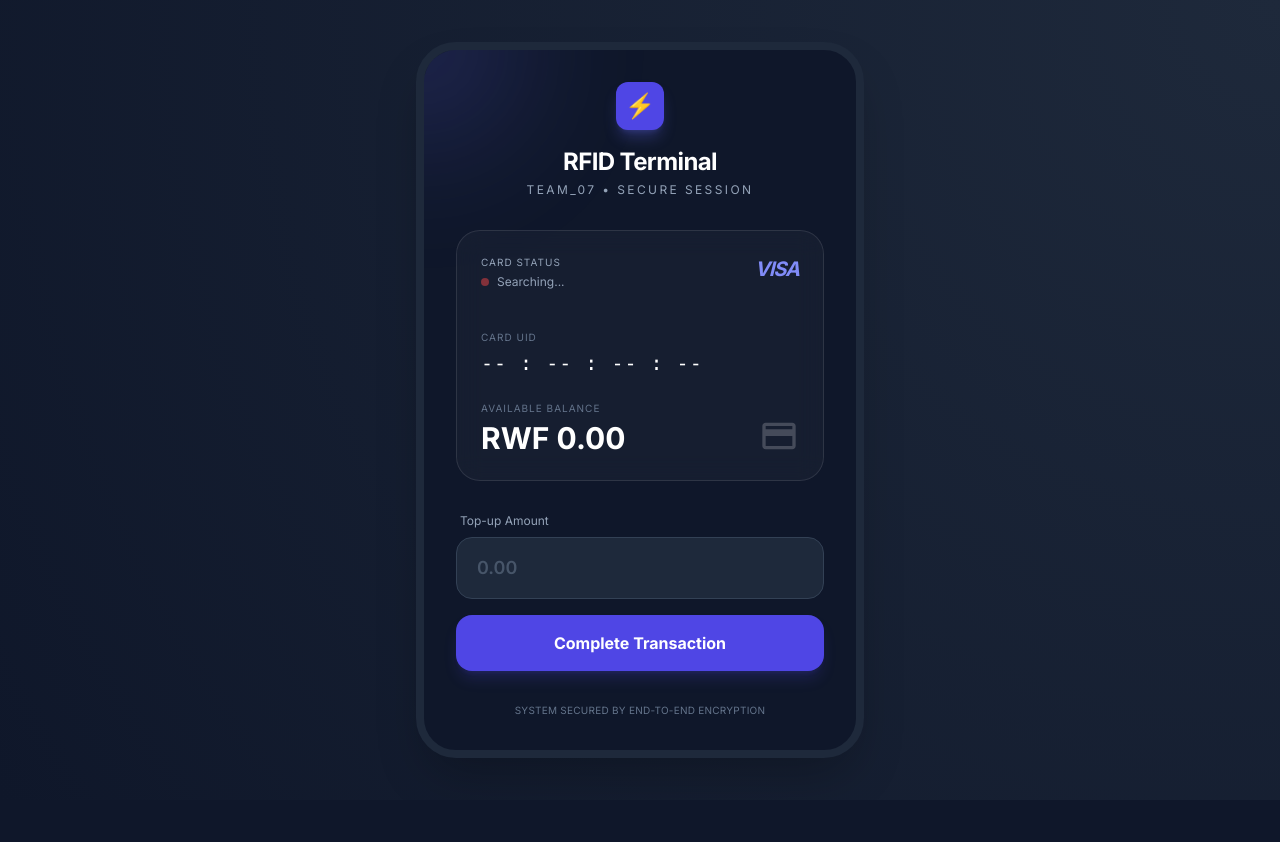
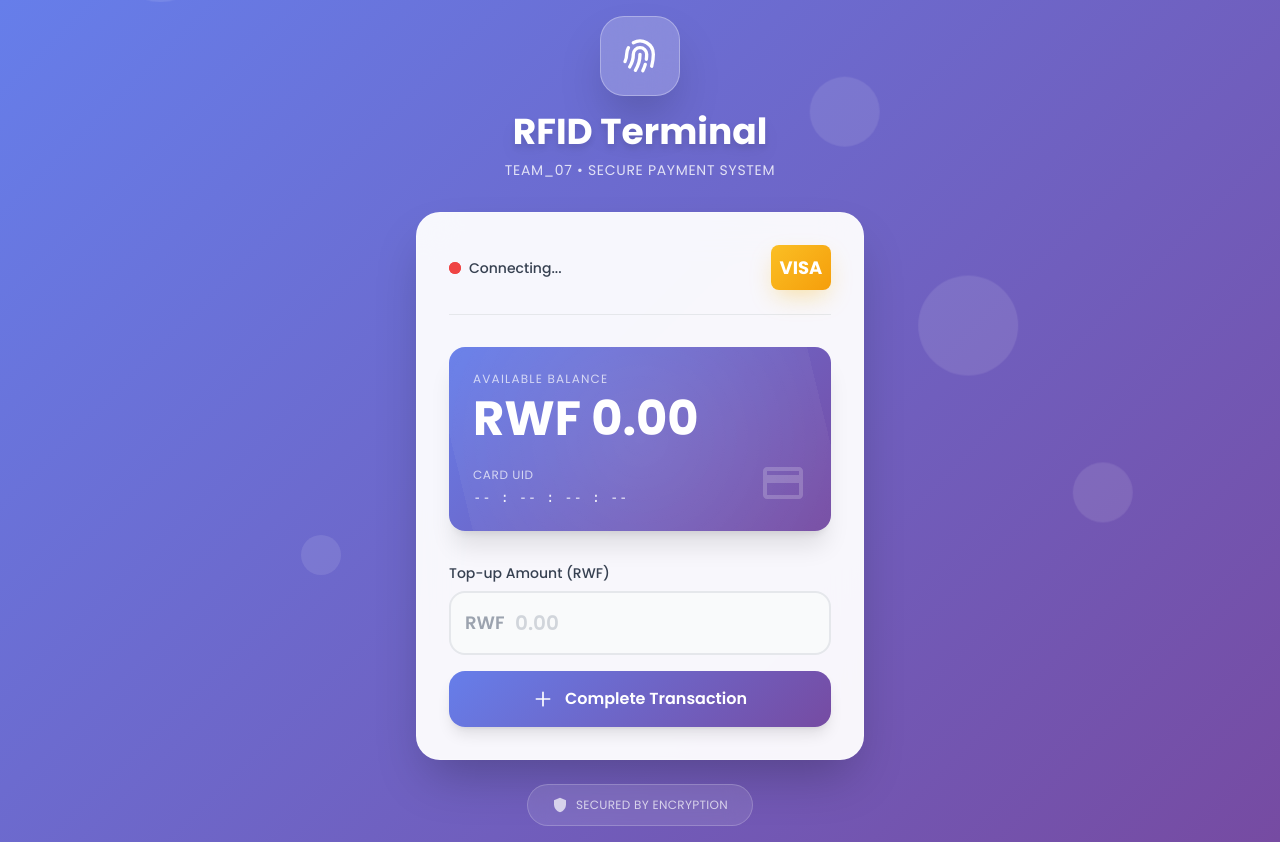
Before and after one commit to Sonia-ship-it/RFID-Card-Top-Up-System, a website: page index.html in a window 1280 px wide. Before the commit the page ends 800 px from the top, so only its background shows below. Drawn offline with nearby package versions, Linux system fonts and the light colour scheme.

Commit message:
Initial commit: RFID Tap-and-Go system

```diff
--- a/backend.js
+++ b/backend.js
@@ -19,7 +19,7 @@ app.get('/', (req, res) => {
   res.sendFile(path.join(__dirname, 'index.html'));
 });
 
-const PORT = 9207;
+const PORT = 9213;
 
 // Store balances per card UID
 const cardBalances = {};
--- a/index.html
+++ b/index.html
@@ -1,97 +1,298 @@
 <!DOCTYPE html>
-<html lang="en" class="dark">
+<html lang="en">
 
 <head>
   <meta charset="UTF-8">
   <meta name="viewport" content="width=device-width, initial-scale=1.0">
   <title>RFID Dashboard - team_07</title>
   <script src="https://cdn.tailwindcss.com"></script>
-  <link href="https://fonts.googleapis.com/css2?family=Inter:wght@300;400;600;700&display=swap" rel="stylesheet">
+  <link href="https://fonts.googleapis.com/css2?family=Poppins:wght@300;400;500;600;700&display=swap" rel="stylesheet">
   <style>
+    * {
+      margin: 0;
+      padding: 0;
+      box-sizing: border-box;
+    }
+
     body {
-      font-family: 'Inter', sans-serif;
-      background-color: #0f172a;
-      background-image: radial-gradient(circle at top right, #1e293b, #0f172a);
+      font-family: 'Poppins', sans-serif;
+      background: linear-gradient(135deg, #667eea 0%, #764ba2 100%);
+      position: relative;
+      overflow-x: hidden;
     }
-    .glass {
-      background: rgba(255, 255, 255, 0.03);
-      backdrop-filter: blur(12px);
-      border: 1px solid rgba(255, 255, 255, 0.1);
+
+    /* Animated background particles */
+    .particles {
+      position: fixed;
+      top: 0;
+      left: 0;
+      width: 100%;
+      height: 100%;
+      overflow: hidden;
+      z-index: 0;
     }
-    .status-hide { display: none; }
+
+    .particle {
+      position: absolute;
+      background: rgba(255, 255, 255, 0.1);
+      border-radius: 50%;
+      animation: float 15s infinite;
+    }
+
+    @keyframes float {
+      0%, 100% { transform: translateY(0) translateX(0); }
+      25% { transform: translateY(-100px) translateX(50px); }
+      50% { transform: translateY(-200px) translateX(-50px); }
+      75% { transform: translateY(-100px) translateX(100px); }
+    }
+
+    .glass-card {
+      background: rgba(255, 255, 255, 0.95);
+      backdrop-filter: blur(20px);
+      border: 1px solid rgba(255, 255, 255, 0.3);
+      box-shadow: 0 25px 50px -12px rgba(0, 0, 0, 0.25);
+    }
+
+    .balance-card {
+      background: linear-gradient(135deg, #667eea 0%, #764ba2 100%);
+      position: relative;
+      overflow: hidden;
+    }
+
+    .balance-card::before {
+      content: '';
+      position: absolute;
+      top: -50%;
+      right: -50%;
+      width: 200%;
+      height: 200%;
+      background: radial-gradient(circle, rgba(255,255,255,0.1) 0%, transparent 70%);
+      animation: shimmer 3s infinite;
+    }
+
+    @keyframes shimmer {
+      0%, 100% { transform: rotate(0deg); }
+      50% { transform: rotate(180deg); }
+    }
+
+    .pulse-ring {
+      animation: pulse-ring 2s cubic-bezier(0.4, 0, 0.6, 1) infinite;
+    }
+
+    @keyframes pulse-ring {
+      0%, 100% {
+        opacity: 1;
+        transform: scale(1);
+      }
+      50% {
+        opacity: 0.5;
+        transform: scale(1.1);
+      }
+    }
+
+    input:focus {
+      outline: none;
+      box-shadow: 0 0 0 3px rgba(102, 126, 234, 0.3);
+    }
+
+    .btn-gradient {
+      background: linear-gradient(135deg, #667eea 0%, #764ba2 100%);
+      transition: all 0.3s ease;
+    }
+
+    .btn-gradient:hover {
+      transform: translateY(-2px);
+      box-shadow: 0 20px 40px -15px rgba(102, 126, 234, 0.5);
+    }
+
+    .btn-gradient:active {
+      transform: translateY(0);
+    }
+
+    .card-shine {
+      position: relative;
+      overflow: hidden;
+    }
+
+    .card-shine::after {
+      content: '';
+      position: absolute;
+      top: -50%;
+      left: -50%;
+      width: 200%;
+      height: 200%;
+      background: linear-gradient(
+        45deg,
+        transparent 30%,
+        rgba(255, 255, 255, 0.3) 50%,
+        transparent 70%
+      );
+      transform: rotate(45deg);
+      animation: shine 3s infinite;
+    }
+
+    @keyframes shine {
+      0% { transform: translateX(-100%) translateY(-100%) rotate(45deg); }
+      100% { transform: translateX(100%) translateY(100%) rotate(45deg); }
+    }
+
+    .status-success {
+      background: linear-gradient(135deg, #10b981 0%, #059669 100%);
+      color: white;
+    }
+
+    .status-error {
+      background: linear-gradient(135deg, #ef4444 0%, #dc2626 100%);
+      color: white;
+    }
+
+    .connection-indicator {
+      position: relative;
+      display: inline-flex;
+      align-items: center;
+      gap: 8px;
+    }
+
+    .status-dot {
+      width: 12px;
+      height: 12px;
+      border-radius: 50%;
+      position: relative;
+    }
+
+    .status-dot::before {
+      content: '';
+      position: absolute;
+      inset: -4px;
+      border-radius: 50%;
+      border: 2px solid currentColor;
+      opacity: 0;
+      animation: ping 2s cubic-bezier(0, 0, 0.2, 1) infinite;
+    }
+
+    @keyframes ping {
+      75%, 100% {
+        transform: scale(2);
+        opacity: 0;
+      }
+    }
+
+    .card-icon {
+      width: 60px;
+      height: 45px;
+      background: linear-gradient(135deg, #fbbf24 0%, #f59e0b 100%);
+      border-radius: 8px;
+      display: flex;
+      align-items: center;
+      justify-content: center;
+      font-weight: bold;
+      color: white;
+      font-size: 18px;
+      box-shadow: 0 10px 25px -5px rgba(251, 191, 36, 0.4);
+    }
   </style>
 </head>
 
 <body class="flex items-center justify-center min-h-screen p-4">
 
-  <div class="w-full max-w-md bg-slate-900 rounded-[2.5rem] shadow-2xl border-8 border-slate-800 p-8 flex flex-col relative overflow-hidden">
-
-    <div class="absolute -top-24 -left-24 w-48 h-48 bg-indigo-500/20 rounded-full blur-3xl"></div>
-
-    <div class="relative z-10 text-center mb-8">
-      <div class="inline-flex items-center justify-center w-12 h-12 bg-indigo-600 rounded-xl mb-4 shadow-lg shadow-indigo-500/30">
-        <span class="text-2xl">⚡</span>
-      </div>
-      <h1 class="text-2xl font-bold text-white tracking-tight">RFID Terminal</h1>
-      <p class="text-slate-400 text-xs uppercase tracking-[0.2em] mt-1">team_07 • secure session</p>
+  <!-- Animated background particles -->
+  <div class="particles">
+    <div class="particle" style="width: 80px; height: 80px; top: 10%; left: 10%; animation-delay: 0s;"></div>
+    <div class="particle" style="width: 60px; height: 60px; top: 70%; left: 80%; animation-delay: 2s;"></div>
+    <div class="particle" style="width: 100px; height: 100px; top: 40%; left: 70%; animation-delay: 4s;"></div>
+    <div class="particle" style="width: 40px; height: 40px; top: 80%; left: 20%; animation-delay: 1s;"></div>
+    <div class="particle" style="width: 70px; height: 70px; top: 20%; left: 60%; animation-delay: 3s;"></div>
   </div>
 
-    <div class="glass rounded-3xl p-6 mb-8 relative z-10 overflow-hidden">
-      <div class="flex justify-between items-start mb-10">
-        <div class="text-slate-400">
-          <p class="text-[10px] uppercase tracking-widest mb-1">Card Status</p>
-          <div id="connection-dot" class="flex items-center gap-2">
-            <span class="w-2 h-2 bg-red-500 rounded-full animate-pulse"></span>
-            <span class="text-xs font-medium" id="status-text">Searching...</span>
+  <!-- Main Container -->
+  <div class="w-full max-w-md relative z-10">
+
+    <!-- Header -->
+    <div class="text-center mb-8">
+      <div class="inline-flex items-center justify-center w-20 h-20 rounded-3xl mb-4 bg-white/20 backdrop-blur-lg border border-white/30 shadow-2xl">
+        <svg class="w-10 h-10 text-white" fill="none" stroke="currentColor" viewBox="0 0 24 24">
+          <path stroke-linecap="round" stroke-linejoin="round" stroke-width="2" d="M12 11c0 3.517-1.009 6.799-2.753 9.571m-3.44-2.04l.054-.09A13.916 13.916 0 008 11a4 4 0 118 0c0 1.017-.07 2.019-.203 3m-2.118 6.844A21.88 21.88 0 0015.171 17m3.839 1.132c.645-2.266.99-4.659.99-7.132A8 8 0 008 4.07M3 15.364c.64-1.319 1-2.8 1-4.364 0-1.457.39-2.823 1.07-4"></path>
+        </svg>
       </div>
-        </div>
-        <div class="text-indigo-400 font-bold italic tracking-tighter text-xl">VISA</div>
+      <h1 class="text-4xl font-bold text-white mb-2 drop-shadow-lg">RFID Terminal</h1>
+      <p class="text-white/80 text-sm tracking-wider uppercase">team_07 • Secure Payment System</p>
     </div>
 
-      <div class="mb-6">
-        <p class="text-[10px] text-slate-500 uppercase tracking-widest mb-1">Card UID</p>
-        <p id="uid" class="text-xl font-mono text-white tracking-wider">-- : -- : -- : --</p>
+    <!-- Main Card -->
+    <div class="glass-card rounded-3xl p-8 mb-6 shadow-2xl">
+
+      <!-- Connection Status -->
+      <div class="flex justify-between items-center mb-8 pb-6 border-b border-gray-200">
+        <div class="connection-indicator">
+          <div id="connection-dot" class="status-dot bg-red-500">
+            <span class="absolute inset-0 rounded-full bg-red-500"></span>
+          </div>
+          <span class="text-sm font-medium text-gray-700" id="status-text">Connecting...</span>
+        </div>
+        <div class="card-icon">VISA</div>
       </div>
 
+      <!-- Balance Display Card -->
+      <div class="balance-card card-shine rounded-2xl p-6 mb-8 shadow-xl">
+        <div class="relative z-10">
+          <p class="text-white/70 text-xs uppercase tracking-widest mb-2">Available Balance</p>
+          <p id="balance" class="text-5xl font-bold text-white mb-4">RWF 0.00</p>
           <div class="flex justify-between items-end">
             <div>
-          <p class="text-[10px] text-slate-500 uppercase tracking-widest mb-1">Available Balance</p>
-          <p id="balance" class="text-3xl font-bold text-white">RWF 0.00</p>
+              <p class="text-white/70 text-xs uppercase tracking-wider mb-1">Card UID</p>
+              <p id="uid" class="text-sm font-mono text-white/90 tracking-wider">-- : -- : -- : --</p>
             </div>
-        <div class="w-10 h-10 opacity-20">
-            <svg fill="currentColor" viewBox="0 0 24 24" class="text-white"><path d="M20 4H4c-1.11 0-1.99.89-1.99 2L2 18c0 1.11.89 2 2 2h16c1.11 0 2-.89 2-2V6c0-1.11-.89-2-2-2zm0 14H4v-6h16v6zm0-10H4V6h16v2z"/></svg>
+            <svg class="w-12 h-12 text-white/20" fill="currentColor" viewBox="0 0 24 24">
+              <path d="M20 4H4c-1.11 0-1.99.89-1.99 2L2 18c0 1.11.89 2 2 2h16c1.11 0 2-.89 2-2V6c0-1.11-.89-2-2-2zm0 14H4v-6h16v6zm0-10H4V6h16v2z"/>
+            </svg>
           </div>
         </div>
       </div>
 
-    <div class="space-y-4 relative z-10">
+      <!-- Top-up Form -->
+      <div class="space-y-4">
         <div>
-        <label class="text-xs text-slate-400 ml-1 mb-2 block">Top-up Amount</label>
+          <label class="block text-sm font-medium text-gray-700 mb-2">Top-up Amount (RWF)</label>
+          <div class="relative">
+            <span class="absolute left-4 top-1/2 transform -translate-y-1/2 text-gray-400 text-lg font-semibold">RWF</span>
             <input id="amt" type="number" placeholder="0.00"
-               class="w-full bg-slate-800 border border-slate-700 text-white rounded-2xl px-5 py-4 focus:outline-none focus:ring-2 focus:ring-indigo-500 transition-all text-lg font-semibold placeholder:text-slate-600">
+                   class="w-full bg-gray-50 border-2 border-gray-200 text-gray-900 rounded-2xl pl-16 pr-4 py-4 text-xl font-semibold placeholder:text-gray-300 transition-all">
+          </div>
         </div>
 
         <button onclick="topup(event)"
-              class="w-full bg-indigo-600 hover:bg-indigo-500 active:scale-[0.98] text-white font-bold py-4 rounded-2xl transition-all shadow-lg shadow-indigo-600/20 flex items-center justify-center gap-3">
+                class="btn-gradient w-full text-white font-semibold py-4 rounded-2xl flex items-center justify-center gap-3 shadow-lg">
+          <svg class="w-5 h-5" fill="none" stroke="currentColor" viewBox="0 0 24 24">
+            <path stroke-linecap="round" stroke-linejoin="round" stroke-width="2" d="M12 4v16m8-8H4"></path>
+          </svg>
           <span>Complete Transaction</span>
         </button>
 
-      <div id="status-msg" class="text-sm text-center p-3 rounded-xl hidden"></div>
+        <div id="status-msg" class="text-sm text-center p-4 rounded-xl font-medium hidden shadow-lg"></div>
+      </div>
     </div>
 
-    <div class="mt-auto pt-8 text-center">
-      <p class="text-slate-500 text-[10px] tracking-wide">SYSTEM SECURED BY END-TO-END ENCRYPTION</p>
+    <!-- Footer -->
+    <div class="text-center">
+      <div class="inline-flex items-center gap-2 bg-white/10 backdrop-blur-md rounded-full px-6 py-3 border border-white/20">
+        <svg class="w-4 h-4 text-white/70" fill="currentColor" viewBox="0 0 24 24">
+          <path d="M12 1L3 5v6c0 5.55 3.84 10.74 9 12 5.16-1.26 9-6.45 9-12V5l-9-4z"/>
+        </svg>
+        <p class="text-white/70 text-xs tracking-wide uppercase">Secured by Encryption</p>
       </div>
+    </div>
+
   </div>
 
   <script>
     let currentUID = null;
     const ws = new WebSocket("ws://157.173.101.159:9210");
-    const statusDot = document.querySelector("#connection-dot span");
+    const statusDot = document.querySelector("#connection-dot .absolute");
     const statusText = document.getElementById("status-text");
 
     ws.onopen = () => {
-      statusDot.classList.replace('bg-red-500', 'bg-emerald-500');
+      statusDot.classList.remove('bg-red-500');
+      statusDot.classList.add('bg-green-500');
       statusText.innerText = "Reader Ready";
       showStatus("Server Connected", "success");
     };
@@ -100,23 +301,23 @@
       const data = JSON.parse(e.data);
       currentUID = data.uid;
       document.getElementById("uid").innerText = data.uid;
-      document.getElementById("balance").innerText = "₦ " + parseFloat(data.balance).toLocaleString(undefined, {minimumFractionDigits: 2});
+      document.getElementById("balance").innerText = "RWF " + parseFloat(data.balance).toLocaleString(undefined, {minimumFractionDigits: 2});
 
       // Flash effect on update
-      const card = document.querySelector('.glass');
-      card.classList.add('ring-2', 'ring-indigo-500');
-      setTimeout(() => card.classList.remove('ring-2', 'ring-indigo-500'), 500);
+      const card = document.querySelector('.balance-card');
+      card.style.transform = 'scale(1.02)';
+      setTimeout(() => card.style.transform = 'scale(1)', 300);
     };
 
     function showStatus(message, type) {
       const el = document.getElementById("status-msg");
       el.innerText = message;
-      el.classList.remove('hidden', 'bg-emerald-500/10', 'text-emerald-400', 'bg-red-500/10', 'text-red-400');
+      el.classList.remove('hidden', 'status-success', 'status-error');
 
       if(type === 'success') {
-        el.classList.add('bg-emerald-500/10', 'text-emerald-400');
+        el.classList.add('status-success');
       } else {
-        el.classList.add('bg-red-500/10', 'text-red-400');
+        el.classList.add('status-error');
       }
 
       if(type === 'success') setTimeout(() => el.classList.add('hidden'), 4000);
@@ -136,7 +337,7 @@
       }
 
       btn.disabled = true;
-      btn.innerHTML = `<svg class="animate-spin h-5 w-5 text-white" xmlns="http://www.w3.org/2000/svg" fill="none" viewBox="0 0 24 24"><circle class="opacity-25" cx="12" cy="12" r="10" stroke="currentColor" stroke-width="4"></circle><path class="opacity-75" fill="currentColor" d="M4 12a8 8 0 018-8V0C5.373 0 0 5.373 0 12h4zm2 5.291A7.962 7.962 0 014 12H0c0 3.042 1.135 5.824 3 7.938l3-2.647z"></path></svg> Processing...`;
+      btn.innerHTML = `<svg class="animate-spin h-5 w-5 text-white" xmlns="http://www.w3.org/2000/svg" fill="none" viewBox="0 0 24 24"><circle class="opacity-25" cx="12" cy="12" r="10" stroke="currentColor" stroke-width="4"></circle><path class="opacity-75" fill="currentColor" d="M4 12a8 8 0 018-8V0C5.373 0 0 5.373 0 12h4zm2 5.291A7.962 7.962 0 014 12H0c0 3.042 1.135 5.824 3 7.938l3-2.647z"></path></svg> <span>Processing...</span>`;
 
       fetch("http://localhost:9210/topup", {
         method: "POST",
@@ -146,14 +347,14 @@
       .then(res => res.json())
       .then(data => {
         document.getElementById("amt").value = "";
-        showStatus("Transaction Successful!", "success");
+        showStatus("✓ Transaction Successful!", "success");
       })
       .catch(err => {
-        showStatus("Transaction Failed", "error");
+        showStatus("✗ Transaction Failed", "error");
       })
       .finally(() => {
         btn.disabled = false;
-        btn.innerHTML = "Complete Transaction";
+        btn.innerHTML = `<svg class="w-5 h-5" fill="none" stroke="currentColor" viewBox="0 0 24 24"><path stroke-linecap="round" stroke-linejoin="round" stroke-width="2" d="M12 4v16m8-8H4"></path></svg><span>Complete Transaction</span>`;
       });
     }
   </script>
```
Also changed, not shown: README.md. Lines whose indentation alone changed are shown as unchanged.
